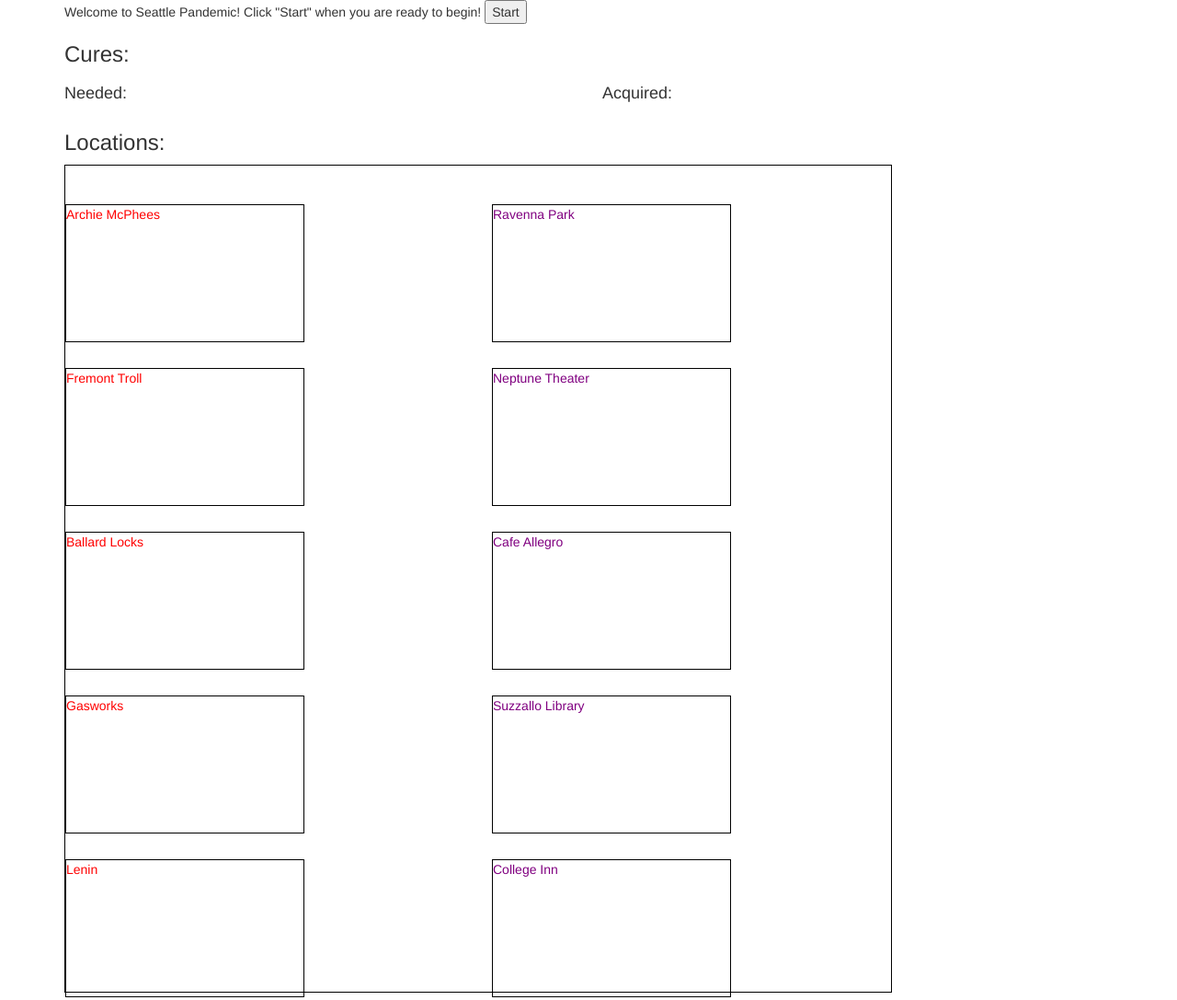
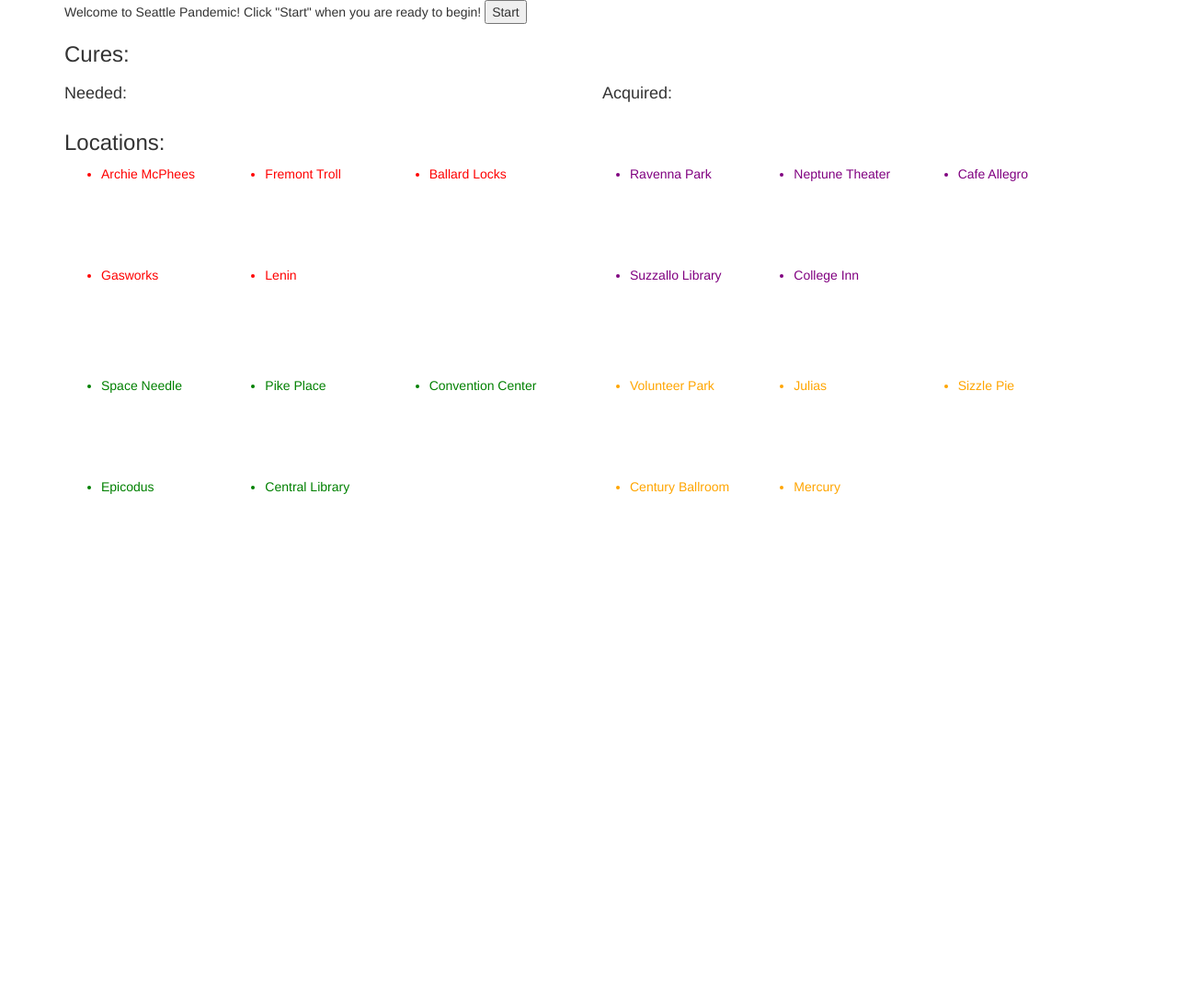
Before and after one commit to langlk/pandemic, a website with bundled scripts: page index.html in a window 1280 px wide. Shown: the top 1087 px of the page at 92% size. After the commit the page ends 800 px from the top, so only its background shows below. Built offline with nearby package versions, Linux system fonts and the light colour scheme.

Commit message:
Update game board to have css grid.

```diff
--- a/css/styles.css
+++ b/css/styles.css
@@ -23,13 +23,20 @@
 }
 
 .locations {
-  padding-top: 3em;
-  width: 900px;
-  height: 900px;
-  border: 1px solid black;
+  display: grid;
+  grid-template-columns: repeat(2, 1fr);
+  grid-gap: 10px;
+  grid-auto-rows: minmax(100px, auto);
 }
 
-.location {
+.locations > ul {
+  display: grid;
+  grid-template-columns: repeat(3, 1fr);
+  grid-gap: 10px;
+  grid-auto-rows: minmax(100px, auto);
+}
+
+/*.location {
   width: 300px;
   height: 150px;
 }
@@ -45,7 +52,7 @@
   width: 60%;
   margin-bottom: 2em;
   border: 1px solid black;
-}
+}*/
 
 /*li#Ravenna-Park {
   text-align: center;
--- a/index.html
+++ b/index.html
@@ -37,22 +37,18 @@
         </div>
         <h3>Locations:</h3>
         <div class="locations">
-          <div class="row">
-            <ul class="Frellard col-xs-6">
+          <ul class="Frellard">
 
-            </ul>
-            <ul class="U-District col-xs-6">
+          </ul>
+          <ul class="U-District">
 
-            </ul>
-          </div>
-          <div class="row">
-            <ul class="Downtown col-xs-6">
+          </ul>
+          <ul class="Downtown">
 
-            </ul>
-            <ul class="Capitol-Hill col-xs-6">
+          </ul>
+          <ul class="Capitol-Hill">
 
-            </ul>
-          </div>
+          </ul>
         </div>
       </div>
     </div>
```
